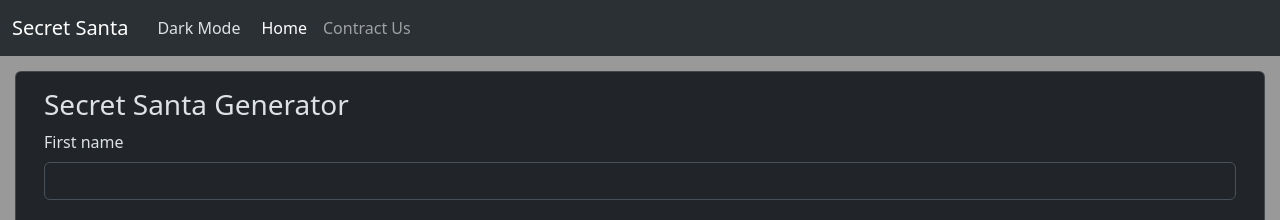
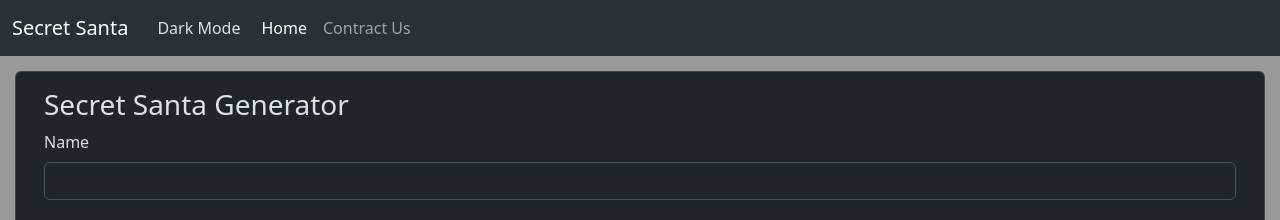
Before and after one commit to ahnafyy/secret-santa, a React app: page / in a window 1280 px wide. Shown: the top 220 px of the page. Built offline with nearby package versions, Linux system fonts and the light colour scheme.

Commit message:
change firstName to name + Update algorithms to use doNotMatchWith instead of invalid matches

```diff
--- a/index.js
+++ b/index.js
@@ -3,16 +3,16 @@ const { PARTICIPANTS, DONT_PAIR, DONT_REPEAT, BUDGET } = require('./config.json'
 
 /**
  * The function "createParticipant" takes an array of participant data and returns an array of
- * participant objects with name, phone, and invalidMatches properties.
+ * participant objects with name, phone, and doNotMatchWith properties.
  * @param participantsData - An array of strings representing participant data. Each string contains
  * the name and phone number of a participant, separated by a space.
  * @returns The function `createParticipant` returns an array of objects. Each object in the array
- * represents a participant and has properties for `name`, `phone`, and `invalidMatches`.
+ * represents a participant and has properties for `name`, `phone`, and `doNotMatchWith`.
  */
 const createParticipant = (participantsData) => {
   return participantsData.map(data => {
     const [name, phone] = data.split(' ');
-    return { name, phone, invalidMatches: new Set() };
+    return { name, phone, doNotMatchWith: [] };
   });
 }
 
@@ -29,7 +29,7 @@ const createParticipant = (participantsData) => {
  * `dontRepeat` is `['Ahnaf, Jubair', 'Turna, Hunter']`, it means that Ahnaf should not be paired with
  * Jubair this time since they were last year, and Turna should not be paired with Hunter again.
  * @returns The function `prepareParticipants` returns an array of participant objects. Each
- * participant object has properties for name, phone, and invalidMatches.
+ * participant object has properties for name, phone, and doNotMatchWith.
  */
 const prepareParticipants = (participantsData, dontPair, dontRepeat) => {
   const participants = createParticipant(participantsData);
@@ -39,15 +39,15 @@ const prepareParticipants = (participantsData, dontPair, dontRepeat) => {
     const firstPerson = participants.find(participant => participant.name === nameOfFirstPerson);
     const secondPerson = participants.find(participant => participant.name === nameOfSecondPerson);
 
-    firstPerson.invalidMatches.add(nameOfSecondPerson);
-    secondPerson.invalidMatches.add(nameOfFirstPerson);
+    firstPerson.doNotMatchWith.push(nameOfSecondPerson);
+    secondPerson.doNotMatchWith.push(nameOfFirstPerson);
   });
 
   dontRepeat.forEach(pair => {
     const [nameOfGiver, nameOfReceiver] = pair.split(', ');
     const giver = participants.find(participant => participant.name === nameOfGiver);
 
-    giver.invalidMatches.add(nameOfReceiver);
+    giver.doNotMatchWith.push(nameOfReceiver);
   });
 
   return participants;
@@ -74,7 +74,8 @@ const shuffleArray = array => {
  * @returns The function `isValidMatch` returns a boolean value.
  */
 const isValidMatch = (giver, receiver) => {
-  return !giver.invalidMatches.has(receiver.name);
+  const { doNotMatchWith = [] } = giver;
+  return !doNotMatchWith.includes(receiver.name);
 };
 
 /**
@@ -112,7 +113,7 @@ const createMatches = (participants, retryLimit = 10) => {
  * The function `sendSMS` sends SMS messages to participants in a Secret Santa gift exchange, informing
  * them of their assigned recipient and the budget for the gift.
  * @param matches - The `matches` parameter is an array of objects representing the participants in a
- * Secret Santa gift exchange. Each object has properties for name, phone, and invalidMatches.
+ * Secret Santa gift exchange. Each object has properties for name, phone, and doNotMatchWith.
  * @returns The function `sendSMS` is returning a promise that resolves to an array of messages sent to
  * the secret santa participants.
  */
@@ -150,4 +151,4 @@ module.exports = {
   runSecretSanta
 };
 
-runSecretSanta();
+// runSecretSanta();
--- a/src/AddParticipant.jsx
+++ b/src/AddParticipant.jsx
@@ -9,27 +9,27 @@ const validationPhoneNumber = (input) => {
   return input && input.match(/[0-9]{10}|[0-9]{3}-[0-9]{3}-[0-9]{4}/g);
 };
 
-const AddParticipant = ({ addParticipant }) => {
+const AddParticipant = ({ addParticipant, finalize }) => {
   const { darkMode } = useContext(DarkModeContext);
 
   const [showSuccessAlert, setShowSuccessAlert] = useState(false);
-  const [firstName, setFirstName] = useState('');
-  const [firstNameError, setFirstNameError] = useState('');
+  const [name, setName] = useState('');
+  const [nameError, setNameError] = useState('');
   const [phoneNumber, setPhoneNumber] = useState('');
   const [nameAdded, setNameAdded] = useState('');
   const [phoneNumberError, setPhoneNumberError] = useState('');
 
   const onChangeFirstName = (e) => {
-    setFirstName(e.target.value);
-    setFirstNameError('');
+    setName(e.target.value);
+    setNameError('');
   };
 
-  const onBlurFirstName = (e) => {
+  const onBlurName = (e) => {
     const name = e.target.value;
     if (validationFirstName(name)) {
-      setFirstNameError('');
+      setNameError('');
     } else {
-      setFirstNameError('Please enter a valid first name.');
+      setNameError('Please enter a valid name.');
     }
   };
 
@@ -48,11 +48,11 @@ const AddParticipant = ({ addParticipant }) => {
   };
 
   const onSubmit = () => {
-    if(firstName && phoneNumber && !firstNameError && !phoneNumberError){
-    addParticipant(firstName, phoneNumber);
-    setNameAdded(firstName);
-    setFirstName('');
-    setFirstNameError('');
+    if(name && phoneNumber && !nameError && !phoneNumberError){
+    addParticipant(name, phoneNumber);
+    setNameAdded(name);
+    setName('');
+    setNameError('');
     setPhoneNumber('');
     setPhoneNumberError('');
     setShowSuccessAlert(true);
@@ -79,25 +79,25 @@ const AddParticipant = ({ addParticipant }) => {
           )}
           <h3 className="card-title">Secret Santa Generator</h3>
           <div className="mb-3">
-            <label htmlFor="firstName" className="form-label">
-              First name
+            <label htmlFor="name" className="form-label">
+              Name
             </label>
             <input
-              id="firstName"
+              id="name"
               className={`form-control ${
-                firstName === '' && firstNameError === ''
+                name === '' && nameError === ''
                   ? ''
-                  : firstNameError
+                  : nameError
                   ? 'is-invalid'
                   : 'is-valid'
               }`}
               type="text"
-              value={firstName}
+              value={name}
               onChange={onChangeFirstName}
-              onBlur={onBlurFirstName}
+              onBlur={onBlurName}
             />
-            {firstNameError && (
-              <div className="invalid-feedback">{firstNameError}</div>
+            {nameError && (
+              <div className="invalid-feedback">{nameError}</div>
             )}
           </div>
           <div className="mb-3">
@@ -125,7 +125,7 @@ const AddParticipant = ({ addParticipant }) => {
           <div className="mb-3">
             <button
               className="btn btn-secondary mb-3"
-              disabled={firstNameError || phoneNumberError}
+              disabled={nameError || phoneNumberError}
               onClick={onSubmit}
             >
               Add person
@@ -133,8 +133,8 @@ const AddParticipant = ({ addParticipant }) => {
             <button
               className="btn btn-success mb-3"
               style={{ float: 'right' }}
-              disabled={firstNameError || phoneNumberError}
-              onClick={onSubmit}
+              disabled={nameError || phoneNumberError}
+              onClick={finalize}
             >
               Finalize
             </button>
--- a/src/App.jsx
+++ b/src/App.jsx
@@ -3,15 +3,19 @@ import Navigation from './Navigation';
 import DarkModeContext from './Context/DarkModeContext';
 import AddParticipant from './AddParticipant';
 import ParticipantList from './ParticipantList';
+import finalizeMatching from './Matching';
+import ShowMatchesBanner from './ShowMatchesBanner';
 
 const App = () => {
   const [darkMode, setDarkMode] = useState(true);
   const [participants, setParticipants] = useState([]);
+  const [matches, setMatches] = useState([]);
+  const [shouldShowMatchesBanner, setShouldShowMatchesBanner] = useState(false);
 
-  const addParticipant = (firstName, phoneNumber) => {
+  const addParticipant = (name, phoneNumber) => {
     setParticipants([
       ...participants,
-      { firstName, phoneNumber, doNoMatchWith: [] },
+      { name, phoneNumber, doNoMatchWith: [] },
     ]);
   };
 
@@ -27,18 +31,29 @@ const App = () => {
     );
   };
 
+  const finalize = () => {
+    const matches = finalizeMatching(participants);
+    setMatches(matches);
+    // setShowMatchesBanner(true);
+  };
+
   const value = { darkMode, setDarkMode };
 
   return (
     <DarkModeContext.Provider value={value}>
       <Navigation />
       <main>
-        <AddParticipant addParticipant={addParticipant} />
+        <AddParticipant finalize={finalize} addParticipant={addParticipant} />
         <ParticipantList
           participants={participants}
           removeParticipant={removeParticipant}
           addDoNotMatch={addDoNotMatch}
         />
+        {shouldShowMatchesBanner &&
+          <ShowMatchesBanner
+            setShouldShowMatchesBanner={setShouldShowMatchesBanner}
+            matches={matches}
+          />}
       </main>
     </DarkModeContext.Provider>
   );
--- /dev/null
+++ b/src/Matching.js
@@ -0,0 +1,13 @@
+import { createMatches } from './../index';
+
+// Here we can try to test out different algorithms for matching
+export const finalizeMatching = (participants) => {
+    const matches = createMatches(participants);
+    matches.forEach((giver, index) => {
+      const receiver = matches[(index + 1) % matches.length];
+      console.log(`${giver.name} got ${receiver.name} for Secret Santa.`);
+    });
+    return matches;
+}
+
+export default finalizeMatching;
--- a/src/ParticipantList.jsx
+++ b/src/ParticipantList.jsx
@@ -26,7 +26,7 @@ const ParticipantList = ({
                 <div className="card col-sm-6 col-md-4">
                   <div className="card-body">
                     <span>
-                      <strong>First Name:</strong> {p.firstName}
+                      <strong>Name:</strong> {p.name}
                     </span>
                     <br />
                     <span>
@@ -48,7 +48,7 @@ const ParticipantList = ({
                         {participants
                           .filter((_p, innerIndex) => i !== innerIndex)
                           .map((p) => (
-                            <option>{p.firstName}</option>
+                            <option>{p.name}</option>
                           ))}
                       </select>
                     </div>
--- /dev/null
+++ b/src/ShowMatchesBanner.jsx
@@ -0,0 +1,12 @@
+
+// should show a banner with the number of matches
+// should be centered on the page and have a white background
+// should have a cross on the corner to close it
+const ShowMatchesBanner = ({ matches, setShouldShowMatchesBanner }) => {
+
+
+
+}
+
+
+export default ShowMatchesBanner;
```
Also changed, not shown: 3 other files (tests, documents, lock files or other folders).
